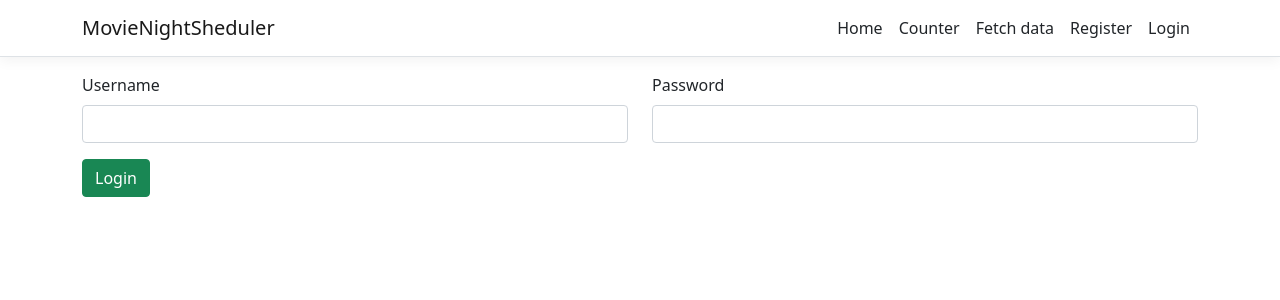
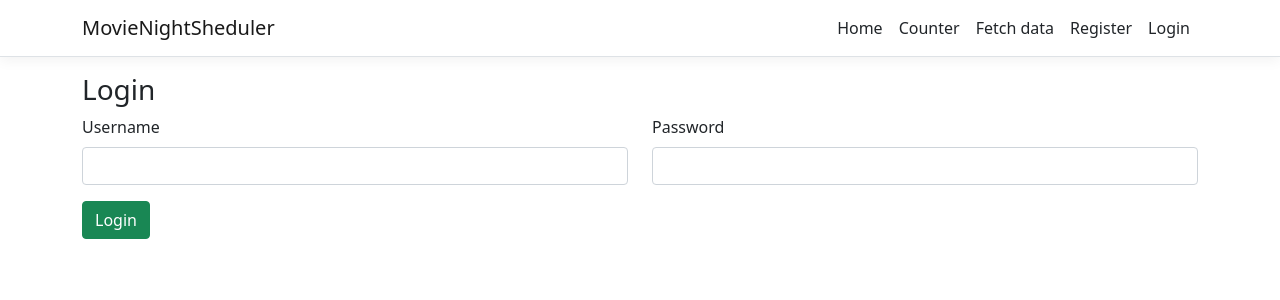
Before and after one commit to JohnnyJapes/MovieNightScheduler, a React (Create React App) app in the folder MovieNightSheduler/ClientApp/: page /login in a window 1280 px wide. Shown: the top 300 px of the page. Built offline with nearby package versions, Linux system fonts and the light colour scheme.

Commit message:
login page using Hooks

```diff
--- a/MovieNightSheduler/ClientApp/src/App.js
+++ b/MovieNightSheduler/ClientApp/src/App.js
@@ -20,7 +20,7 @@ export default class App extends Component {
         <Route path='/counter' component={Counter} />
         <Route path='/fetch-data' component={FetchData} />
         <Route path='/register'> <Register /></Route>
-        <Route path='/login' component={Login} />
+        <Route path='/login'> <Login /></Route>
         <Route path='/userHome'  ><UserHome /></Route>
       </Layout>
     );
--- a/MovieNightSheduler/ClientApp/src/components/Login.js
+++ b/MovieNightSheduler/ClientApp/src/components/Login.js
@@ -1,10 +1,96 @@
-import React, { Component } from "react";
+import React, { Component, useState } from "react";
 import axios from "axios";
 import auth from "../services/auth.service"
 import { LoginSchema } from "../schemas/login"
 import { Formik, Form, Field } from 'formik';
 
-export class Login extends Component{
+export function Login(props) {
+    const [username, setUsername] = useState("");
+    const [password, setPassword] = useState("");
+    const [user, setUser] = useState({ username: "", password: "" });
+
+    const [showAlert, setShowAlert] = useState(false);
+    const [alertMessage, setAlertMessage] = useState("");
+    const [alertType, setAlertType] = useState("alert-danger");
+
+    function handleSubmit(data) {
+        login(data.username, data.password);
+    }
+    async function login(username, password) {
+        try {
+            let response = await auth.login(username, password);
+            console.log(response);
+            setAlertType("alert-success");
+            setAlertMessage("Login Successful")
+            setShowAlert(true);
+            setUser({ username: "", password: "" });
+        }
+        catch (err) {
+            console.log(err.response.data.message);
+
+            setAlertType("alert-danger");
+            setAlertMessage("Invalid Username Or Password");
+            setShowAlert(true);
+
+        }
+
+    }
+    let alert;
+    if (showAlert) {
+        alert = <div id="alertPlaceholder" className={`alert ${alertType} alert-dismissible fade show`} role="alert">
+            {alertMessage}
+            <button type="button" className="btn-close" data-bs-dismiss="alert" aria-label="Close" onClick={() => setShowAlert(false)}></button>
+        </div>;
+    }
+    return (
+
+        <div>
+            <h3>Login</h3>
+            {alert}
+
+            <Formik
+                initialValues={{
+                    username: '',
+                    password: ''
+                }}
+                validationSchema={LoginSchema}
+                onSubmit={handleSubmit}
+            >
+                {({ errors, touched }) => (
+                    <Form>
+
+                        <div className="row mb-3 justify-content-center">
+
+                            <div className="col-lg-6">
+                                <label htmlFor="username" className="form-label">Username</label>
+                                <Field type="text" required className="form-control"
+                                    id="username" aria-describedby="userHelp" name="username" />
+                                {/* onChange={this.handleChange} value={this.state.username} ></input>*/}
+                                {errors.username && touched.username ? (<div className="text-danger">{errors.username}</div>) : null}
+
+                            </div>
+                            <div className="col-lg-6">
+                                <label htmlFor="password" className="form-label">Password</label>
+                                <Field type="password" name="password" id="password" required className="form-control" />
+                                {/* aria-describedby="pwHelp" onChange={this.handleChange} value={this.state.password} ></input>*/}
+                                {errors.password && touched.password ? (<div className="text-danger">{errors.password}</div>) : null}
+                            </div>
+
+
+                        </div>
+                        <div className="row mb-3">
+                            <div className="col-lg-3">
+                                <button className="btn btn-success" type="submit">Login</button>
+                            </div>
+                        </div>
+                    </Form>
+                )}
+            </Formik>
+        </div>
+    );
+}
+
+/*export class Login extends Component{
     static displayName = Login.name;
 
     constructor(props) {
@@ -22,10 +108,10 @@ export class Login extends Component{
     }
 
     handleSubmit = async (data) => {
-/*        event.preventDefault();
+*//*        event.preventDefault();
         console.log(event.target.username.value + " " + event.target.password.value);
         console.log(LoginSchema);
-        this.login(event.target.username.value, event.target.password.value)*/
+        this.login(event.target.username.value, event.target.password.value)*//*
         console.log(data);
         this.login(data.username, data.password)
     }
@@ -75,14 +161,14 @@ export class Login extends Component{
                                     <label htmlFor="username" className="form-label">Username</label>
                                     <Field type="text" required className="form-control"
                                         id="username" aria-describedby="userHelp" name="username" />
-                                    {/* onChange={this.handleChange} value={this.state.username} ></input>*/}
+                                    {*//* onChange={this.handleChange} value={this.state.username} ></input>*//*}
                                     {errors.username && touched.username ? (<div className="text-danger">{errors.username}</div>) : null}
 
                                 </div>
                                 <div className="col-lg-6">
                                     <label htmlFor="password" className="form-label">Password</label>
                                     <Field type="password" name="password" id="password" required className="form-control" />
-                                    {/* aria-describedby="pwHelp" onChange={this.handleChange} value={this.state.password} ></input>*/}
+                                    {*//* aria-describedby="pwHelp" onChange={this.handleChange} value={this.state.password} ></input>*//*}
                                     {errors.password && touched.password ? (<div className="text-danger">{errors.password}</div>) : null}
                                 </div>
 
@@ -119,7 +205,7 @@ export class Login extends Component{
 
 
 
-        /*try {
+        *//*try {
             let response = await fetch("api/User/authenticate", {
                 method: "POST",
                 headers: { 'Content-Type': 'application/json' },
@@ -146,7 +232,7 @@ export class Login extends Component{
         }
         catch (err) {
             console.log(err);
-        }*/
+        }*//*
 
     }
-}
+}*/
```
